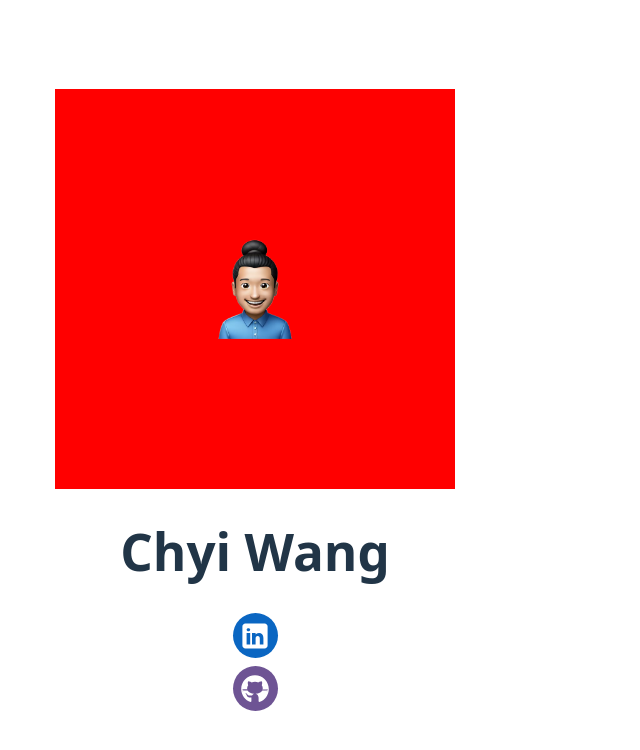
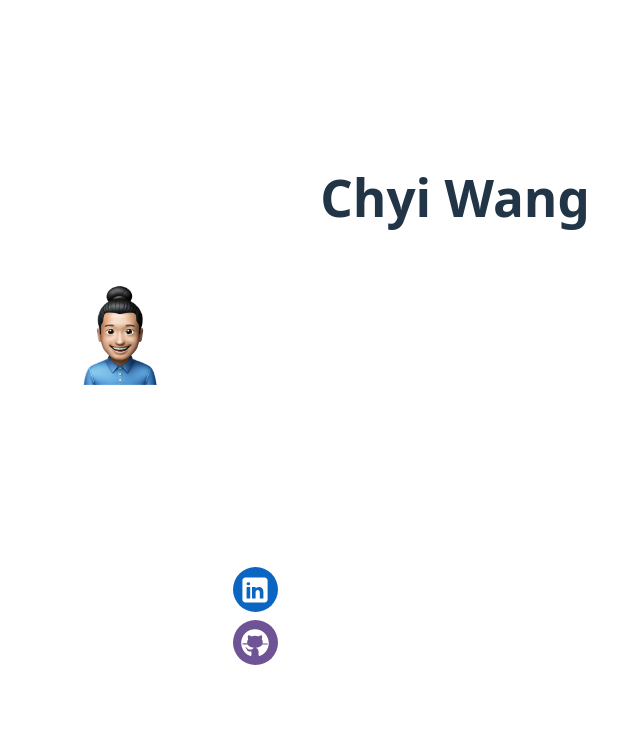
Before and after one commit to chyiyenwang/chyiyenwang.github.io, a React (Vite) app: page / in a window 1280 px wide. Shown: the top 750 px of the page, without its empty margins (385-1025 px from the left). Built offline with nearby package versions, Linux system fonts and the light colour scheme.

Commit message:
just moving into custom hook; will fix later

```diff
--- a/src/App.css
+++ b/src/App.css
@@ -22,7 +22,17 @@
   background-color: var(--brand-github);
 }
 
+.hero-container {
+  display: flex;
+  justify-content: center;
+  margin-bottom: 2rem;
+}
+
 .hero {
+  display: flex;
+  align-self: center;
+  justify-self: center;
+
   width: 100px;
   height: 100px;
 }
--- a/src/App.tsx
+++ b/src/App.tsx
@@ -10,7 +10,7 @@ function App() {
 
   return (
     <>
-      <div>
+      <div className='hero-container'>
         <Radial>
           <img
             src='/emoji.png'
--- a/src/components/radial/radial.tsx
+++ b/src/components/radial/radial.tsx
@@ -1,59 +1,17 @@
-import { useState, useRef } from "react";
+import { useState, useRef, useEffect } from "react";
+import useRadial from "../../hooks/useRadial";
 
 import styles from './radial.module.css';
 
-const BAND_COUNT = 4;
-const DEAD_ZONE_RADIUS = 50;
-
 function Radial({ children }: { children: React.ReactNode }) {
   const containerRef = useRef<HTMLDivElement>(null);
-
-  const [backgroundColor, setBackgroundColor] = useState<string>('red');
-
-  const handleMouseMove = (event: React.MouseEvent<HTMLDivElement, MouseEvent>) => {
-    if (!containerRef.current) return;
-
-    const { clientX, clientY } = event;
-    const rect = containerRef.current.getBoundingClientRect();
-
-    const centerX = rect.left + rect.width / 2;
-    const centerY = rect.top + rect.height / 2;
-
-    const dx = clientX - centerX;
-    const dy = clientY - centerY;
-
-    const distance = Math.sqrt(dx * dx + dy * dy);
-
-    if (distance <= DEAD_ZONE_RADIUS) return;
-
-    let angle = Math.atan2(dy, dx) * (180 / Math.PI);
-    if (angle < 0) angle += 360;
-
-    const hour = Math.floor(((angle + 75) % 360) / 30) + 1;
-
-    const maxRadius = Math.min(rect.width, rect.height) / 2;
-    const usableRadius = maxRadius - DEAD_ZONE_RADIUS;
-    const bandSize = usableRadius / BAND_COUNT;
-
-    const band = Math.min(
-      Math.floor((distance - DEAD_ZONE_RADIUS) / bandSize),
-      BAND_COUNT - 1
-    );
-
-    const hue = hour * 30;
-    const lightness = 40 + band * 12;
-    const color = `hsl(${hue}, 80%, ${lightness}%)`;
-
-    console.log({ hour, band, angle });
-
-    setBackgroundColor(color);
-  };
+  const { handleMouseMove, backgroundColor } = useRadial(containerRef as React.RefObject<HTMLDivElement>);
 
   return (
     <div
       ref={containerRef}
       className={styles.radial}
-      style={{ backgroundColor: backgroundColor }}
+      style={{ backgroundColor }}
       onMouseMove={handleMouseMove}
     >
       {children}
--- /dev/null
+++ b/src/hooks/useRadial.tsx
@@ -0,0 +1,56 @@
+import { useState } from 'react';
+
+interface UseRadial {
+  handleMouseMove: (event: React.MouseEvent<HTMLDivElement, MouseEvent>) => void;
+  backgroundColor: string;
+}
+
+const BAND_COUNT = 4;
+const DEAD_ZONE_RADIUS = 25;
+
+function useRadial(containerRef: React.RefObject<HTMLDivElement>): UseRadial {
+  const [backgroundColor, setBackgroundColor] = useState<string>('white');
+
+  const handleMouseMove = (event: React.MouseEvent<HTMLDivElement, MouseEvent>) => {
+    if (!containerRef.current) return;
+
+    const { clientX, clientY } = event;
+    const rect = containerRef.current.getBoundingClientRect();
+
+    const centerX = rect.left + rect.width / 2;
+    const centerY = rect.top + rect.height / 2;
+
+    const dx = clientX - centerX;
+    const dy = clientY - centerY;
+
+    const distance = Math.sqrt(dx * dx + dy * dy);
+
+    if (distance <= DEAD_ZONE_RADIUS) return;
+
+    let angle = Math.atan2(dy, dx) * (180 / Math.PI);
+    if (angle < 0) angle += 360;
+
+    const hour = Math.floor(((angle + 75) % 360) / 30) + 1;
+
+    const maxRadius = Math.min(rect.width, rect.height) / 2;
+    const usableRadius = maxRadius - DEAD_ZONE_RADIUS;
+    const bandSize = usableRadius / BAND_COUNT;
+
+    const band = Math.min(
+      Math.floor((distance - DEAD_ZONE_RADIUS) / bandSize),
+      BAND_COUNT - 1
+    );
+
+    const hue = hour * 30;
+    const lightness = 40 + band * 12;
+    const color = `hsl(${hue}, 80%, ${lightness}%)`;
+
+    console.log({ hour, band, angle });
+
+    setBackgroundColor(color);
+  };
+
+  return { handleMouseMove, backgroundColor };
+}
+
+export default useRadial;
```
